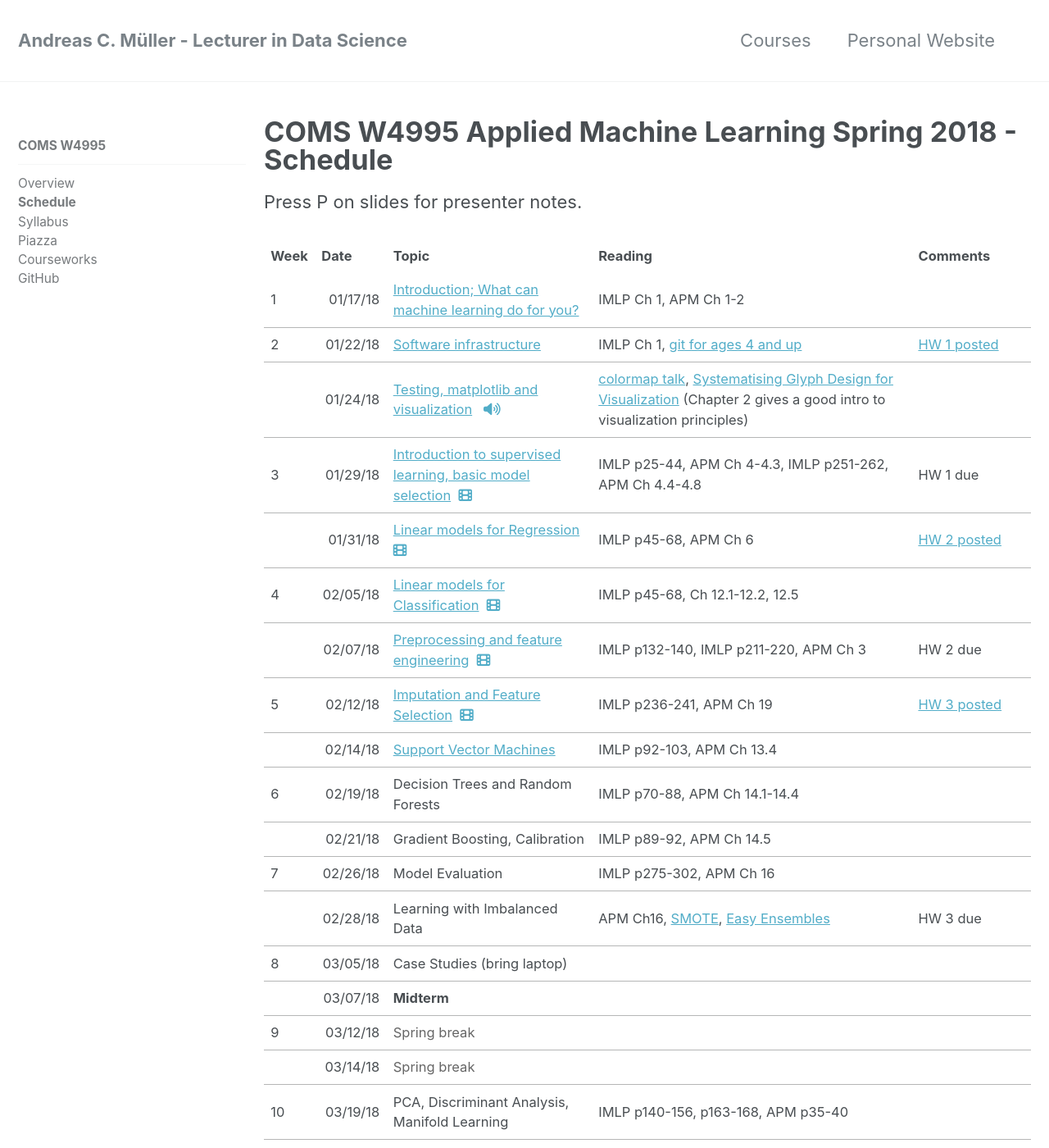
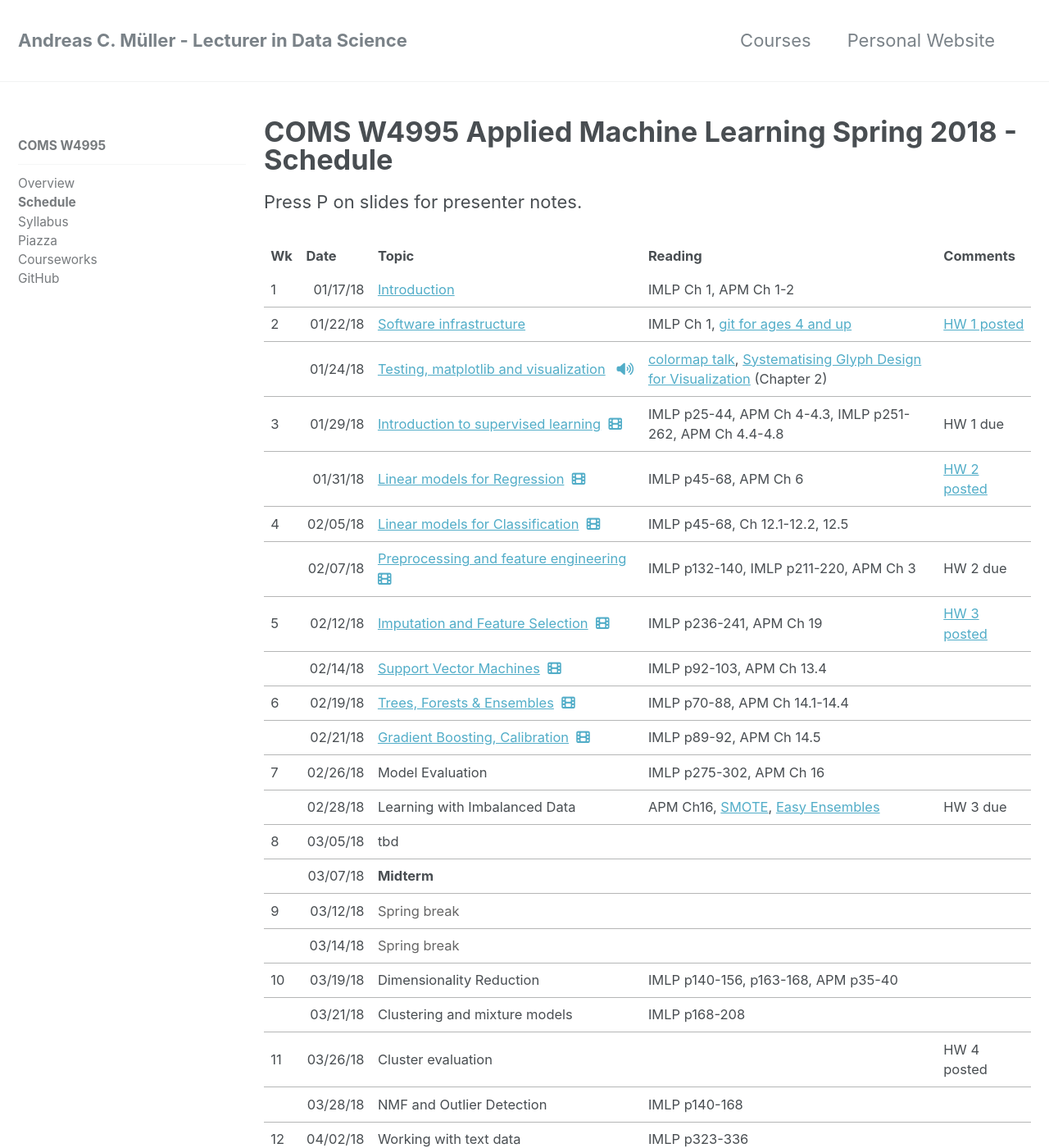
Before and after one commit to amueller/columbia-website, a Jekyll site: the page built from _comsw4995s18/lectures.md, in a window 1280 px wide and 1400 px high. Shown: the whole window at 82% size. Built offline with Jekyll 4.4.1, drawn with Linux system fonts in a browser that asks for light colours; nearby versions of some CDN libraries; some of the changed text lies outside the part shown.

Commit message:
improve schedule overview layout

```diff
--- a/_comsw4995s18/lectures.md
+++ b/_comsw4995s18/lectures.md
@@ -16,17 +16,17 @@ Press P on slides for presenter notes.
 	<colgroup></colgroup>
 	<colgroup></colgroup>
     <tr>
-        <th>Week</th>
+        <th>Wk</th>
         <th>Date</th>
-        <th>Topic</th>
+        <th style="width:330px">Topic</th>
         <th>Reading</th>
-        <th>Comments</th>
+        <th style="width:115px">Comments</th>
     </tr>
 	<tr>
 		<td>1</td>
 		<td align="right" sdval="42753" sdnum="1033;0;MM/DD/YY">01/17/18</td>
 		<td><a href="https://amueller.github.io/COMS4995-s18/slides/aml-01-011718-introduction/" onclick="trackOutboundLink('https://amueller.github.io/COMS4995-s18/slides/aml-01-011718-introduction/')">
-                Introduction; What can machine learning do for you?</a></td>
+                Introduction</a></td>
 		<td>IMLP Ch 1, APM Ch 1-2</td>
 		<td><br></td>
 	</tr>
@@ -45,14 +45,14 @@ Press P on slides for presenter notes.
                 Testing, matplotlib and visualization</a> &nbsp;
             <a href="https://www.dropbox.com/s/fdtmvbrzslemp6g/03-matplotlib-testing.mp3?dl=1"><i class="fa fa-volume-up" aria-hidden="true"></i></a>
         </td>
-		<td><a href="https://www.youtube.com/watch?v=xAoljeRJ3lU">colormap talk</a>, <a href="https://ora.ox.ac.uk/objects/uuid:b98ccce1-038f-4c0a-a259-7f53dfe06ac7">Systematising Glyph Design for Visualization</a> (Chapter 2 gives a good intro to visualization principles)</td>
+		<td><a href="https://www.youtube.com/watch?v=xAoljeRJ3lU">colormap talk</a>, <a href="https://ora.ox.ac.uk/objects/uuid:b98ccce1-038f-4c0a-a259-7f53dfe06ac7">Systematising Glyph Design for Visualization</a> (Chapter 2)</td>
 		<td><br></td>
 	</tr>
 	<tr>
 		<td>3</td>
 		<td align="right" sdval="42765" sdnum="1033;0;MM/DD/YY">01/29/18</td>
 		<td><a href="https://amueller.github.io/COMS4995-s18/slides/aml-04-012918-supervised-learning/#1" onclick="trackOutboundLink('https://amueller.github.io/COMS4995-s18/slides/aml-04-012918-supervised-learning/')">
-                Introduction to supervised learning, basic model selection</a>&nbsp;
+                Introduction to supervised learning</a>&nbsp;
             <a href="https://www.dropbox.com/s/6b5fscf84l91t2t/04-intro-to-supervised-learning.flv?dl=1"><i class="fa fa-film" aria-hidden="true"></i></a></td>
 		<td>IMLP p25-44, APM Ch 4-4.3, IMLP p251-262, APM Ch 4.4-4.8</td>
 		<td>HW 1 due</td>
@@ -92,21 +92,24 @@ Press P on slides for presenter notes.
 	<tr>
 		<td><br></td>
 		<td align="right" sdval="42781" sdnum="1033;0;MM/DD/YY">02/14/18</td>
-		<td><a href="https://amueller.github.io/COMS4995-s18/slides/aml-09-021418-support-vector-machines/#1">Support Vector Machines</a></td>
+		<td><a href="https://amueller.github.io/COMS4995-s18/slides/aml-09-021418-support-vector-machines/#1">Support Vector Machines</a>&nbsp;
+            <a href="https://www.dropbox.com/s/oqbjb9310k577cx/09-support-vector-machines.mkv?dl=1"><i class="fa fa-film" aria-hidden="true"></i></a></td>
 		<td>IMLP p92-103, APM Ch 13.4</td>
 		<td></td>
 	</tr>
 	<tr>
 		<td>6</td>
 		<td align="right" sdval="42786" sdnum="1033;0;MM/DD/YY">02/19/18</td>
-		<td>Decision Trees and Random Forests</td>
+		<td><a href="https://amueller.github.io/COMS4995-s18/slides/aml-10-021918-trees-forests/#1">Trees, Forests &amp; Ensembles</a>&nbsp;
+            <a href="https://www.dropbox.com/s/fzo7br4tkzxrp56/10-trees-forests.mkv?dl=1"><i class="fa fa-film" aria-hidden="true"></i></a></td>
 		<td>IMLP p70-88, APM Ch 14.1-14.4</td>
 		<td></td>
 	</tr>
 	<tr>
 		<td><br></td>
 		<td align="right" sdval="42788" sdnum="1033;0;MM/DD/YY">02/21/18</td>
-		<td>Gradient Boosting, Calibration</td>
+		<td><a href="https://amueller.github.io/COMS4995-s18/slides/aml-11-022118-gradient-boosting-calibration">Gradient Boosting, Calibration</a>&nbsp;
+            <a href="https://www.dropbox.com/s/b15a8ai5h6qmgix/11-boosting-stacking-calibration.mkv?dl=1"><i class="fa fa-film" aria-hidden="true"></i></a></td>
 		<td>IMLP p89-92, APM Ch 14.5</td>
 		<td><br></td>
 	</tr>
@@ -127,7 +130,7 @@ Press P on slides for presenter notes.
 	<tr>
 		<td>8</td>
 		<td align="right" sdval="42800" sdnum="1033;0;MM/DD/YY">03/05/18</td>
-		<td>Case Studies (bring laptop)</td>
+		<td>tbd</td>
 		<td><br></td>
 		<td><br></td>
 	</tr>
@@ -155,7 +158,7 @@ Press P on slides for presenter notes.
 	<tr>
 		<td>10</td>
 		<td align="right" sdval="42814" sdnum="1033;0;MM/DD/YY">03/19/18</td>
-		<td>PCA, Discriminant Analysis, Manifold Learning</td>
+		<td>Dimensionality Reduction</td>
 		<td>IMLP p140-156, p163-168, APM p35-40</td>
         <td></td>
 	</tr>
@@ -212,7 +215,7 @@ Press P on slides for presenter notes.
 	<tr>
 		<td>14</td>
 		<td align="right" sdval="42842" sdnum="1033;0;MM/DD/YY">04/16/18</td>
-		<td>Convolutional neural networks for image classification</td>
+		<td>Convolutional neural networks</td>
 		<td><a href="http://www.deeplearningbook.org/contents/regularization.html">DL Ch 7.12</a>, <a href="http://www.deeplearningbook.org/contents/convnets.html">Ch 9</a>, <a href="https://keras.io/">keras docs</a></td>
 		<td>HW 5 posted, HW 6 posted</td>
 	</tr>
```
Also changed, not shown: other parts of _comsw4995s18/lectures.md (+1 -1 lines).
